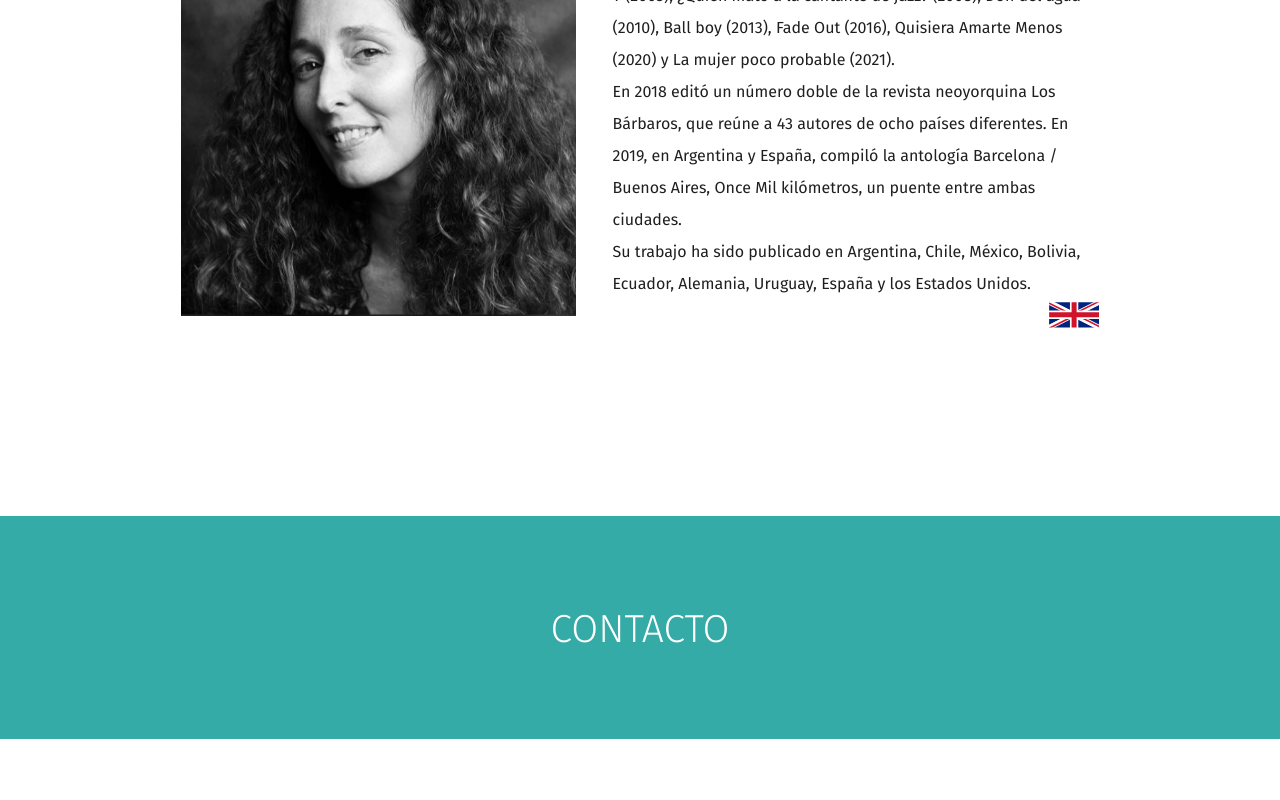
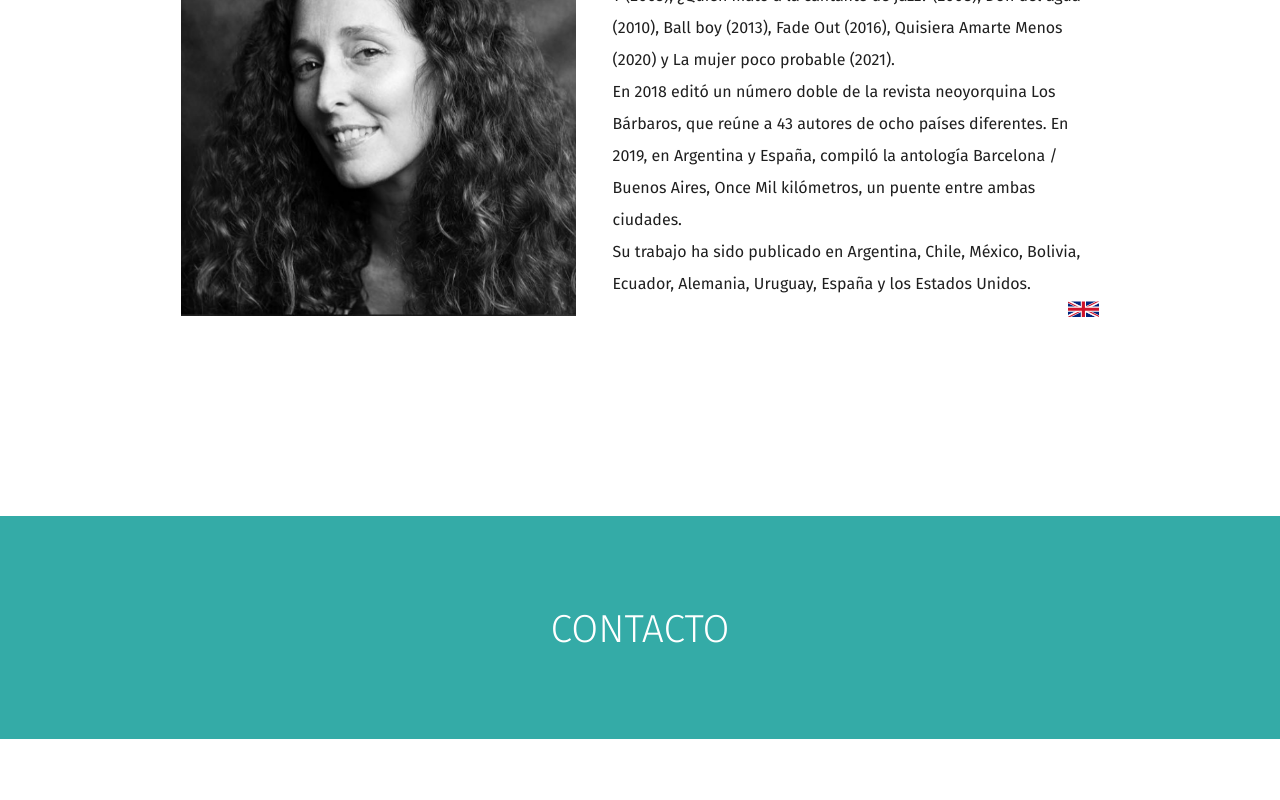
Before and after one commit to pacodinucci/tatiana, a React (Vite) app: page / in a window 1280 px wide. Shown: the part 2107-2907 px from the top of the page. Built offline with nearby package versions, Linux system fonts and the light colour scheme; a web font is replaced by a local one.

Commit message:
bandera size

```diff
--- a/src/styles/Home.module.css
+++ b/src/styles/Home.module.css
@@ -228,7 +228,7 @@ html{
 }
 
 .textosBio img{
-    width: 4vw;
+    width: 2.5vw;
     align-self: flex-end;
     cursor: pointer;
 }
```
